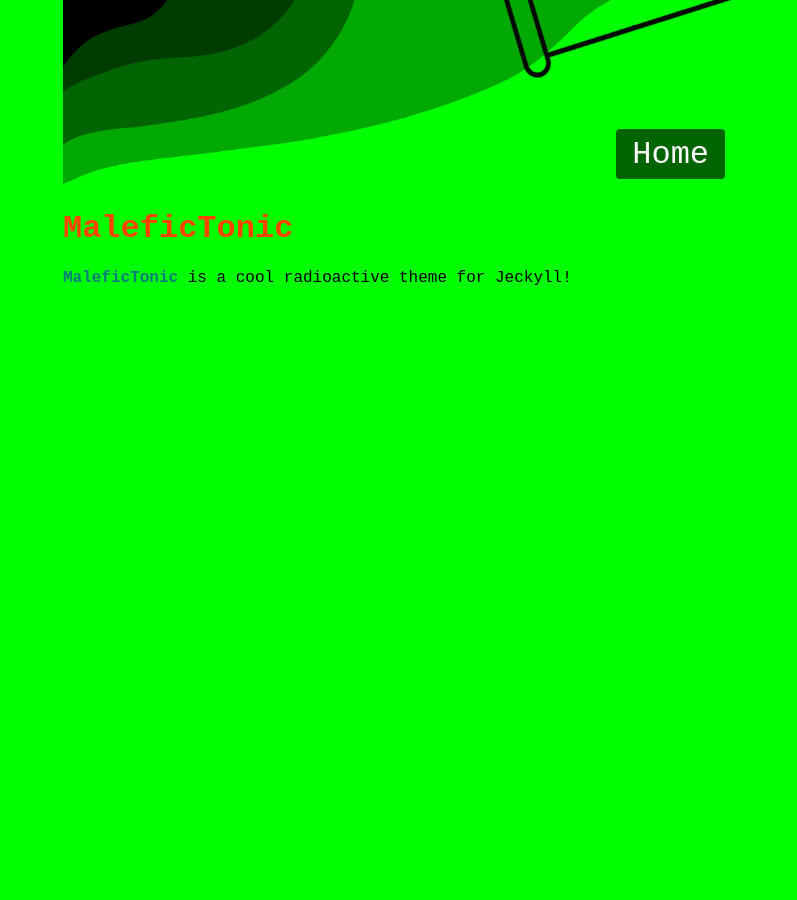
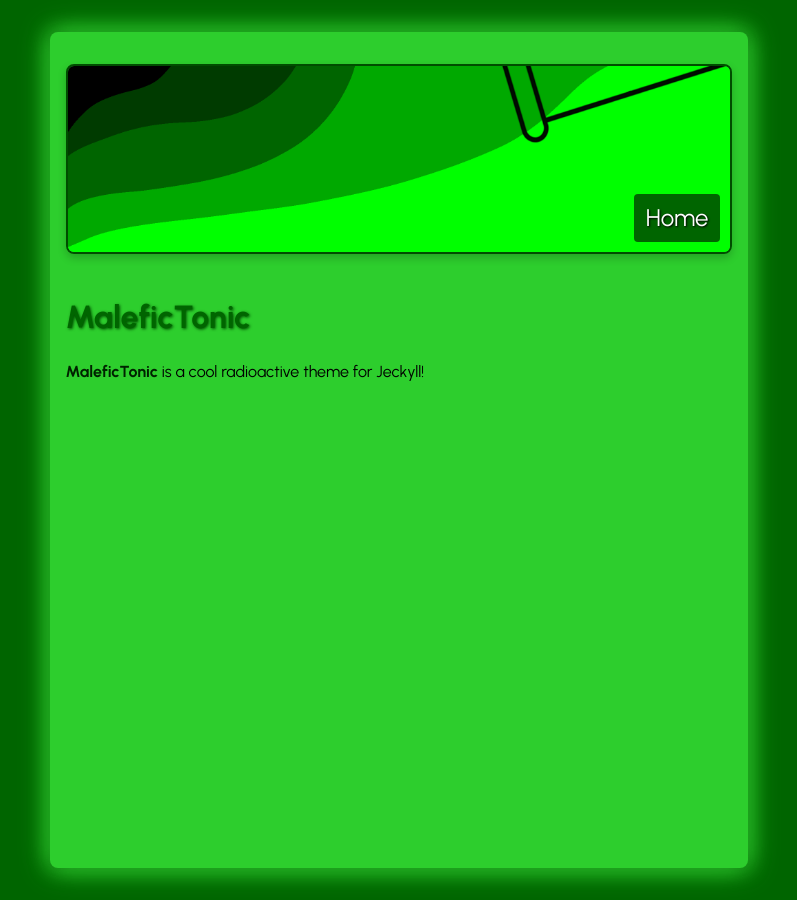
Before and after one commit to OmyDaGreat/MaleficTonic, a Jekyll site: the page built from index.md, in a window 1280 px wide. Shown: the whole page, without its empty margins (241-1038 px from the left). Built offline with Jekyll 4.4.1, drawn with Linux system fonts in a browser that asks for light colours.

Commit message:
ui(head): revamp color scheme and add boxing
this looks pretty nice
animations and modulation left

```diff
--- a/_includes/head.html
+++ b/_includes/head.html
@@ -1,5 +1,7 @@
 <head>
     <title>{{ page.title }} | {{ site.title }}</title>
+    <link href="https://fonts.googleapis.com/css2?family=Urbanist:wght@400;700&display=swap" rel="stylesheet">
+    <link href="https://fonts.googleapis.com/css2?family=Jetbrains+Mono:wght@400;700&display=swap" rel="stylesheet">
     <link rel="stylesheet" href="{{ '/assets/MaleficTonic.css' | relative_url }}">
     <meta charset="utf-8">
     <meta name="viewport" content="width=device-width, initial-scale=1">
--- a/_sass/base.scss
+++ b/_sass/base.scss
@@ -1,4 +1,4 @@
-$neon-green: #0f0;
+$neon-green: #2dce2d;
 $black: #000;
 $white: #fff;
 $dark-green: #004d00;
@@ -8,26 +8,42 @@ $dark-cyan: #007d7d;
 $gray: #333;
 $light-green: #00A900;
 $less-dark-green: #006500;
+$very-dark-green: #002200;
+$soft-gray: #f5f5f5;
+$bright-blue: #007bff;
+$soft-pink: #ff69b4;
+$golden-yellow: #ffd700;
+$deep-purple: #800080;
+$subtle-shadow: rgba(0, 0, 0, 0.2);
+
+html {
+  background-color: $less-dark-green;
+}
 
 body {
   background-color: $neon-green;
-  font-family: 'Courier New', Courier, monospace;
-  margin: auto;
+  font-family: Urbanist, sans-serif;
+  margin: 2em auto;
   max-width: 70ch;
   color: $black;
+  line-height: 1.6;
+  padding: 1em;
+  box-shadow: 0 0 10px $subtle-shadow, 0 0 20px $neon-green, 0 0 30px $neon-green;
+  border-radius: 8px;
 }
 
 strong, b {
-  color: $dark-cyan;
+  color: $very-dark-green;
 }
 
 a {
-  color: $bright-orange;
+  color: $dark-cyan;
   text-decoration: none;
+  font-weight: bold;
 }
 
 a:hover {
-  color: $bright-magenta;
+  color: $deep-purple;
   text-decoration: underline;
 }
 
@@ -37,6 +53,9 @@ button {
   border: 2px solid $neon-green;
   padding: 0.5em 1em;
   cursor: pointer;
+  border-radius: 4px;
+  box-shadow: 0 2px 5px $subtle-shadow;
+  transition: background-color 0.3s, color 0.3s;
 }
 
 button:hover {
@@ -45,8 +64,9 @@ button:hover {
 }
 
 h1, h2, h3, h4, h5, h6 {
-  color: $bright-orange;
-  text-shadow: 0 0 5px $neon-green;
+  color: $less-dark-green;
+  text-shadow: 1px 1px 3px $dark-green;
+  margin-bottom: 0.5em;
 }
 
 code {
@@ -54,6 +74,7 @@ code {
   color: $neon-green;
   padding: 0.2em 0.4em;
   border-radius: 4px;
+  font-family: 'JetBrains Mono', JetBrains, monospace;
 }
 
 ::selection {
@@ -64,6 +85,11 @@ code {
 .banner-container {
   position: relative;
   display: inline-block;
+  margin: 1em 0;
+  border: 2px solid $dark-green;
+  border-radius: 8px;
+  overflow: hidden;
+  box-shadow: 0 4px 8px $subtle-shadow;
 }
 
 .banner-container img {
@@ -79,6 +105,7 @@ code {
   background-color: $less-dark-green;
   color: $white;
   padding: 0.2em 0.5em;
-  font-size: 2em;
+  font-size: 1.5em;
   border-radius: 4px;
+  text-shadow: 1px 1px 2px $black;
 }
```
Also changed, not shown: index.md (line endings or trailing spaces).
